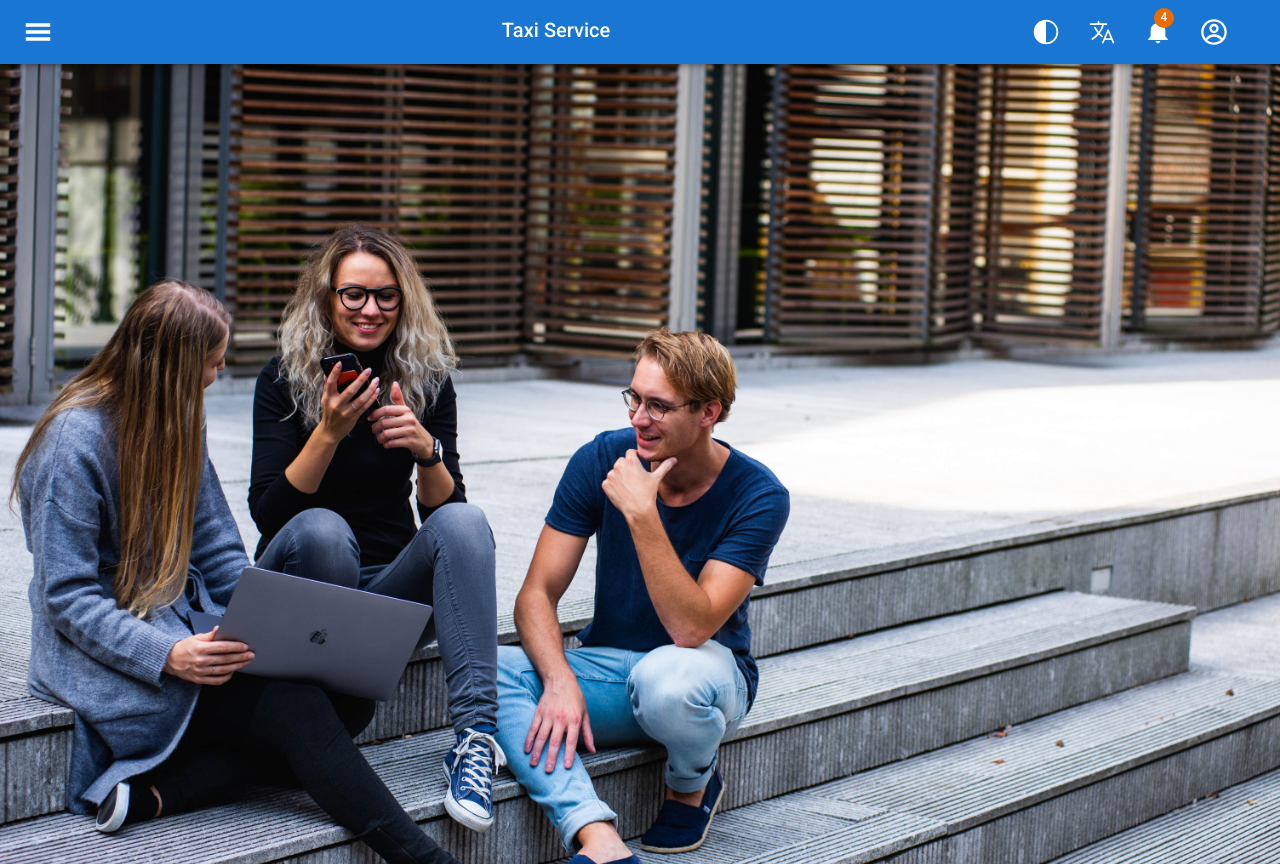
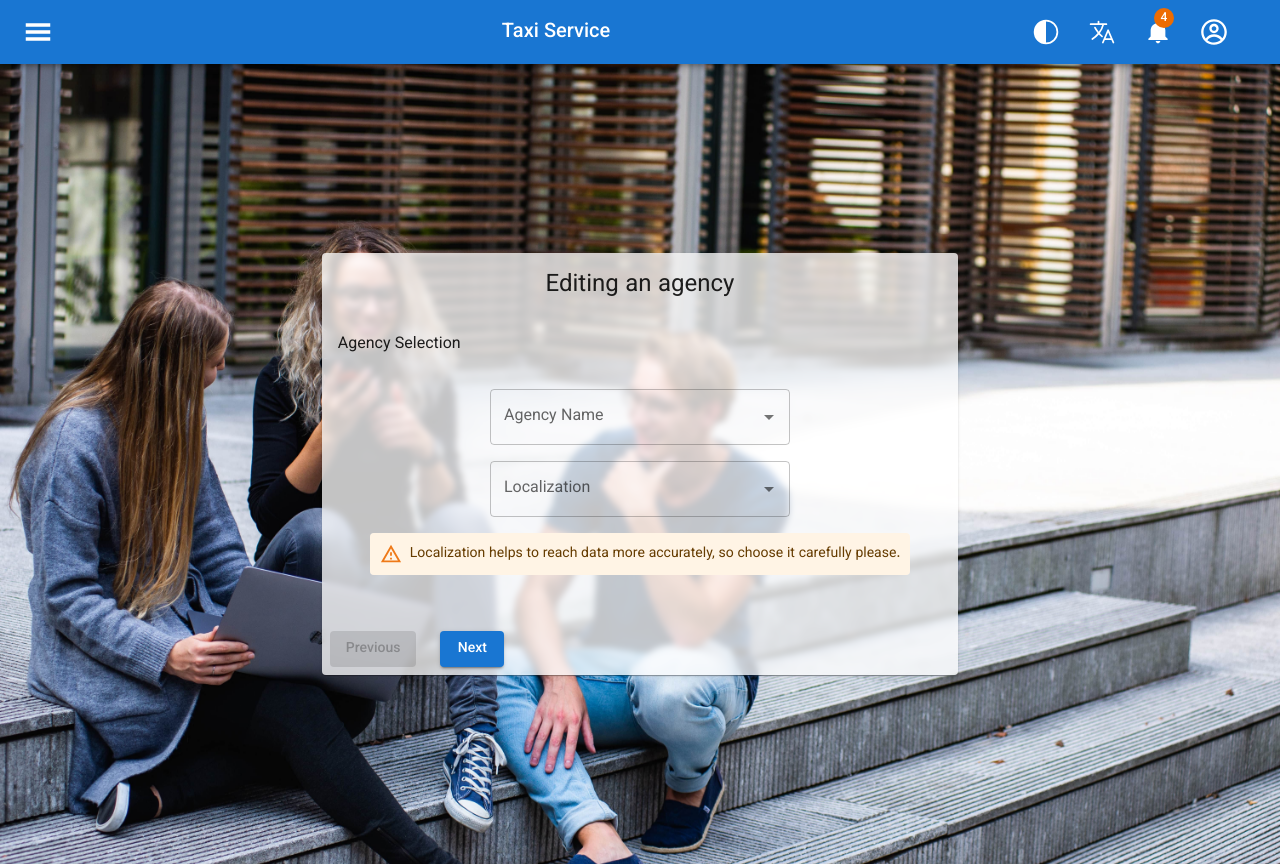
Before and after one commit to MahdiEbrp/taxiservice, a Next.js app: page /user/agencies in a window 1280 px wide. Built offline with nearby package versions, Linux system fonts and the light colour scheme; no server answers; sample sign-in values are in the browser's storage.

Commit message:
first step of real update

```diff
--- a/components/AuthorizedLayout.tsx
+++ b/components/AuthorizedLayout.tsx
@@ -38,8 +38,8 @@ const AuthorizedLayout = (props: { children: ReactElement; }) => {
                     <Head>
                         <title>{authorizedLayout.loading}</title>
                     </Head>
-                    <Card sx={{ dir: direction }}>
-                        <CardContent>
+                    <Card>
+                        <CardContent sx={{ dir: direction }}>
                             {showError && <Alert severity="error">{notification.unauthenticated}</Alert>}
                             <CircularLoading />
                             <Typography>{session.status === 'loading' ? authorizedLayout.loading : authorizedLayout.redirectingToHomePage}</Typography>
--- a/components/pageTabs/EditAgency.tsx
+++ b/components/pageTabs/ModifyAgency.tsx
@@ -18,8 +18,11 @@ import { ToastContext } from '../../lib/context/ToastContext';
 import { taggedItem } from '../controls/AutoCompletePlus';
 import { useContext, useEffect, useState } from 'react';
 
-const EditAgency = () => {
-    const [currentStep, setCurrentStep] = useState(3);
+const ModifyAgency = (props: { editMode: boolean; }) => {
+
+    const { editMode } = props;
+
+    const [currentStep, setCurrentStep] = useState(0);
     const [selectedAgency, setSelectedAgency] = useState('');
     const [selectedCountryCode, setSelectedCountryCode] = useState('');
     const [allPhoneValid, setAllPhoneValid] = useState(false);
@@ -34,7 +37,7 @@ const EditAgency = () => {
     const { agenciesPage, notification, settings } = language;
     const { editAgency } = agenciesPage;
     const { direction } = settings;
-
+    const isLastStep = currentStep === 3;
     const [title, setTitle] = useState(editAgency.title);
 
     const nextStep = () => {
@@ -70,21 +73,29 @@ const EditAgency = () => {
     }, [editAgency.title, selectedAgency, title]);
 
     const setLocalization = async (countryCode: string) => {
+
+        setSelectedCountryCode(countryCode);
+
         if (!countryCode)
             return;
         const response = await import('../../data/localization/' + countryCode + '.json');
         const localization = response.default as LocalizationInfoType;
         setLocalizationInfo(localization);
-        setSelectedCountryCode(countryCode);
     };
+    const gotoStep = (step: number) => {
 
+        if (showError)
+            setShowError(false);
+        step = step < 0 ? 0 : step;
+        setCurrentStep(step);
+    };
     const BreadcrumbsSteps = () => {
         const stepsLabel = [agenciesPage.agencySelection, agenciesPage.editPhone, agenciesPage.editAddress, agenciesPage.workingHours].slice(0, currentStep + 1);
         return (
             <Breadcrumbs separator='›' aria-label='agency-breadcrumb'>
                 {stepsLabel.map((label, index) => {
                     return (
-                        <Link key={index} onClick={() => setCurrentStep(index)} color='text.primary'>
+                        <Link key={index} onClick={() => gotoStep(index)} color='text.primary'>
                             {label}
                         </Link>
                     );
@@ -109,8 +120,10 @@ const EditAgency = () => {
                         {showError && <Alert severity='error'>{agenciesPage.phoneNumbersError}</Alert>}
                     </CenterBox>
                 </CardContent>
-                <CardActions sx={{ flexDirection: 'row-reverse' }}>
-                    <Button variant='contained' color='primary' onClick={nextStep} >{agenciesPage.next}</Button>
+                <CardActions sx={{ flexDirection: 'row', gap: '1rem' }}>
+                    <Button disabled={currentStep === 0} variant='contained' color='primary' onClick={() => gotoStep(currentStep - 1)} >{agenciesPage.previous}</Button>
+                    <Button disabled={isLastStep} variant='contained' color='primary' onClick={nextStep} >{agenciesPage.next}</Button>
+                    {isLastStep && <Button variant='contained' color='primary' >{editMode ? agenciesPage.update : agenciesPage.add}</Button>}
                 </CardActions>
             </Card>
 
@@ -118,4 +131,4 @@ const EditAgency = () => {
     );
 };
 
-export default EditAgency;
+export default ModifyAgency;
--- a/lib/languages/english.ts
+++ b/lib/languages/english.ts
@@ -101,6 +101,9 @@ const english = {
         mobileNumberPlaceholder: 'Cell Phone Number',
         mobileNumberVisibility: 'Other people cannot see your mobile phone number.',
         next: 'Next',
+        previous: 'Previous',
+        add: 'Add',
+        update: 'Update',
         phoneNumberPlaceholder1: 'Work Phone Number 1',
         phoneNumberPlaceholder2: 'Work Phone Number 2',
         phoneNumbersError:'It is necessary to have both a work number and a mobile number! (Phone numbers must have at least 10 digits)',
--- a/lib/languages/persian.ts
+++ b/lib/languages/persian.ts
@@ -101,6 +101,9 @@ const persian = {
         mobileNumberPlaceholder: 'شماره تلفن همراه',
         mobileNumberVisibility: 'سایر افراد نمی توانند شماره تلفن همراه شما را ببینند.',
         next: 'بعدی',
+        previous: 'قبلی',
+        add: 'افزودن',
+        update: 'به روز رسانی',
         phoneNumberPlaceholder1: 'شماره تلفن محل کار 1',
         phoneNumberPlaceholder2: 'شماره تلفن محل کار 2',
         phoneNumbersError: 'داشتن شماره تلفن محل کار و شماره تلفن همراه ضروری است! (شماره تلفن ها باید حداقل 10 رقم باشند)',
--- a/pages/user/agencies.tsx
+++ b/pages/user/agencies.tsx
@@ -1,5 +1,5 @@
 import AuthorizedLayout from '../../components/AuthorizedLayout';
-import EditAgency from '../../components/pageTabs/EditAgency';
+import ModifyAgency from '../../components/pageTabs/ModifyAgency';
 import Head from 'next/head';
 import { GetStaticProps, InferGetStaticPropsType } from 'next';
 import { LanguageContext } from '../../lib/context/LanguageContext';
@@ -16,18 +16,15 @@ const Agencies = ({ countries }: InferGetStaticPropsType<typeof getStaticProps>)
     const { language } = useContext(LanguageContext);
 
     const { agenciesPage } = language;
-
+    const editMode = mode === 'edit';
     return (
         <CountryListContext.Provider value={{ countryList: countries }}>
             <Head>
                 <title>{agenciesPage.title}</title>
             </Head>
             <AuthorizedLayout>
-                <>
-                    {mode === 'edit' && <EditAgency />}
-                </>
+                <ModifyAgency editMode={editMode} />
             </AuthorizedLayout>
-
         </CountryListContext.Provider>
     );
 };
```
